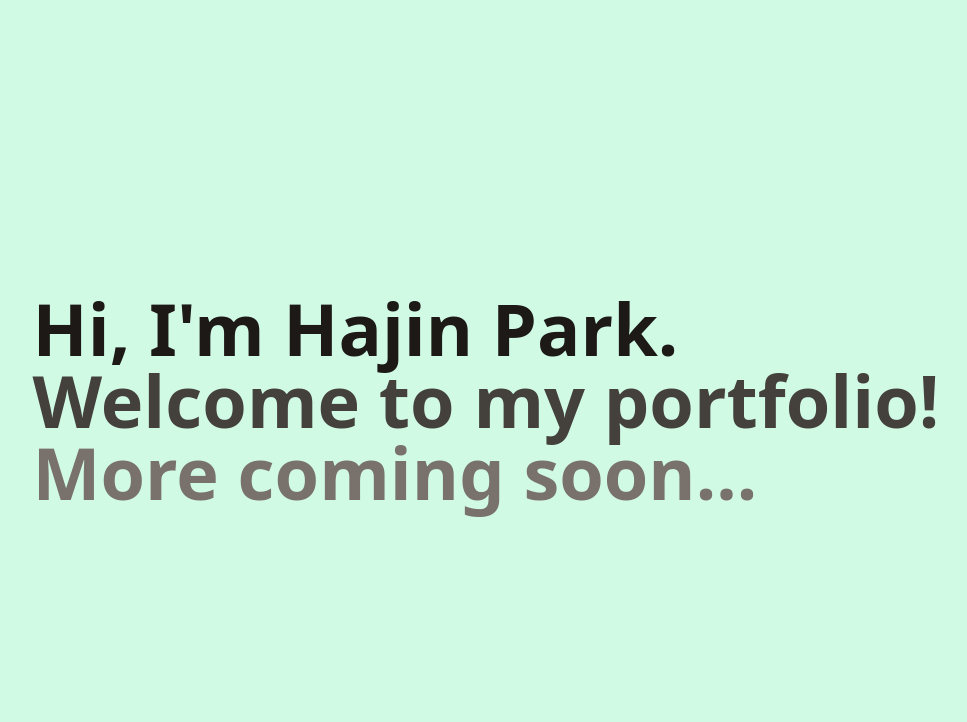
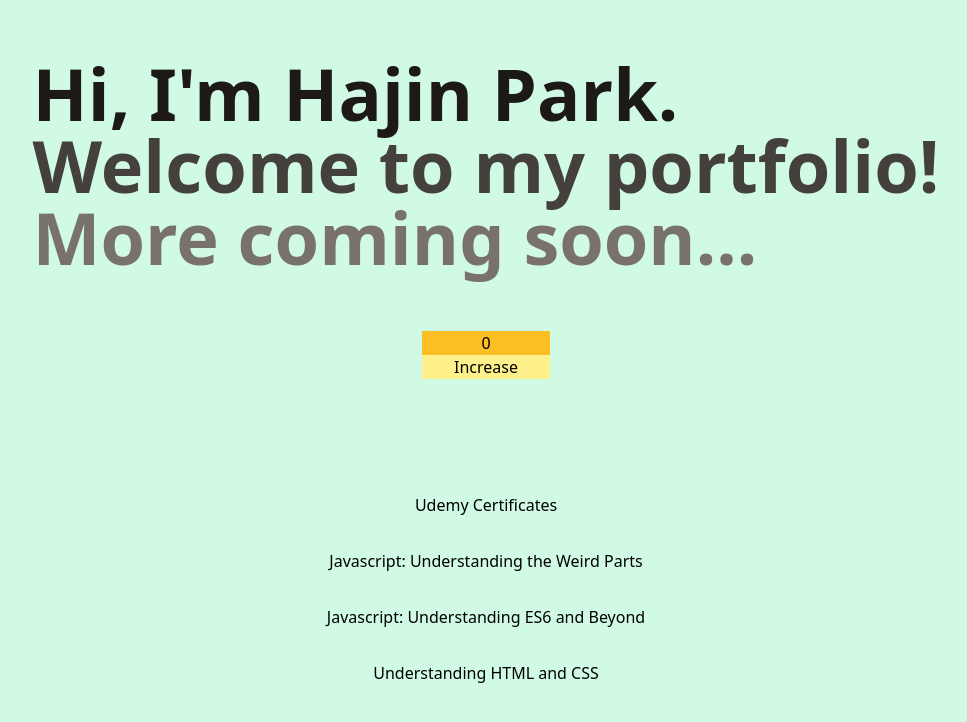
Before and after one commit to hajin-park/hajin-park.github.io, a React (Create React App) app: page / in a window 1280 px wide. Shown: the top 722 px of the page, without its empty margins (154-1121 px from the left). Built offline with nearby package versions, Linux system fonts and the light colour scheme.

Commit message:
Added Udemy section

```diff
--- a/src/App.js
+++ b/src/App.js
@@ -1,11 +1,17 @@
+import { useState } from 'react'
 import Header from './components/Header'
+import Counter from './components/Counter'
+import CertificateList from './components/CertificateList'
+import CertificateData from './data/CertificateData'
 
-const App = () => {
+export default function App() {
+    const [certificates] = useState(CertificateData)
+
     return (
         <>
             <Header />
+            <Counter />
+            <CertificateList certificates={certificates}/>
         </>
     )
 }
-
-export default App;
--- /dev/null
+++ b/src/components/CertificateItem.jsx
@@ -0,0 +1,7 @@
+export default function CertificateItem({ item }) {
+    return (
+        <li>
+            <p>{item.name}</p>
+        </li>
+    )
+}
--- /dev/null
+++ b/src/components/CertificateList.jsx
@@ -0,0 +1,12 @@
+import CertificateItem from './CertificateItem'
+
+export default function CertificateList({ certificates }) {
+    return (
+        <ul className='flex flex-col items-center gap-y-8'>
+            <h2>Udemy Certificates</h2>
+            {certificates.map((item) => (
+                <CertificateItem key={item.id} item={item}/>
+            ))}
+        </ul>
+    )
+}
--- /dev/null
+++ b/src/components/Counter.jsx
@@ -0,0 +1,17 @@
+import { useState } from 'react';
+
+export default function Counter() {
+    let [count, setCount] = useState(0)
+
+    const handleClick = () => {
+        setCount((prev) => prev +=1)
+    }
+
+
+    return (
+        <section className='flex flex-col flex-auto items-center'>
+            <h2 className='bg-amber-400 w-32 text-center'>{count}</h2>
+            <button className='bg-yellow-200 w-32' onClick={handleClick}>Increase</button>
+        </section>
+    )
+}
--- a/src/components/Header.jsx
+++ b/src/components/Header.jsx
@@ -1,6 +1,6 @@
-import {useEffect} from 'react';
+import { useEffect } from 'react';
 
-const Header = () => {
+export default function Header() {
     useEffect(() => {
         const changeOpacity = () => {
             const headerContainer = document.getElementById('header-container')
@@ -20,5 +20,3 @@ const Header = () => {
         </header>
     )
 }
-
-export default Header
--- /dev/null
+++ b/src/data/CertificateData.js
@@ -0,0 +1,16 @@
+const CertificateData = [
+    {
+        id: 1,
+        name: 'Javascript: Understanding the Weird Parts'
+    },
+    {
+        id: 2,
+        name: 'Javascript: Understanding ES6 and Beyond'
+    },
+    {
+        id: 3,
+        name: 'Understanding HTML and CSS'
+    },
+]
+
+export default CertificateData
```
